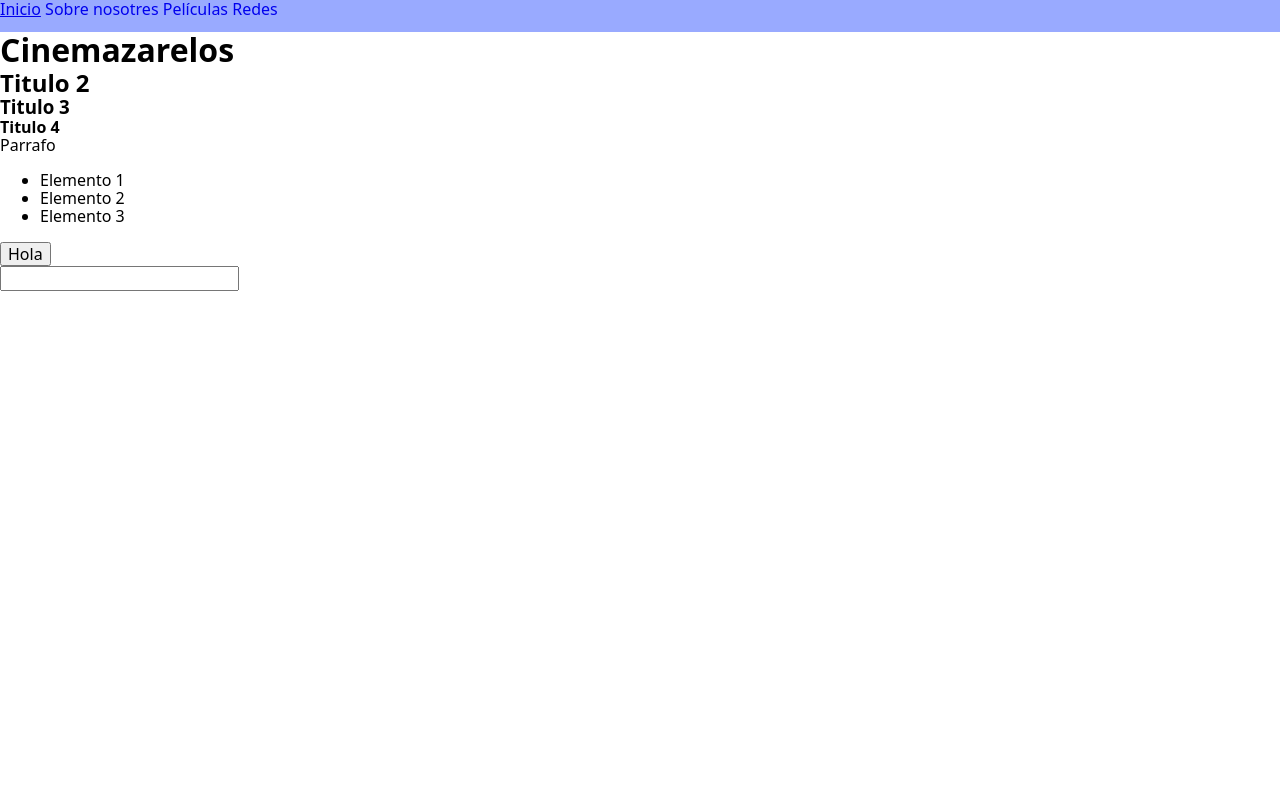
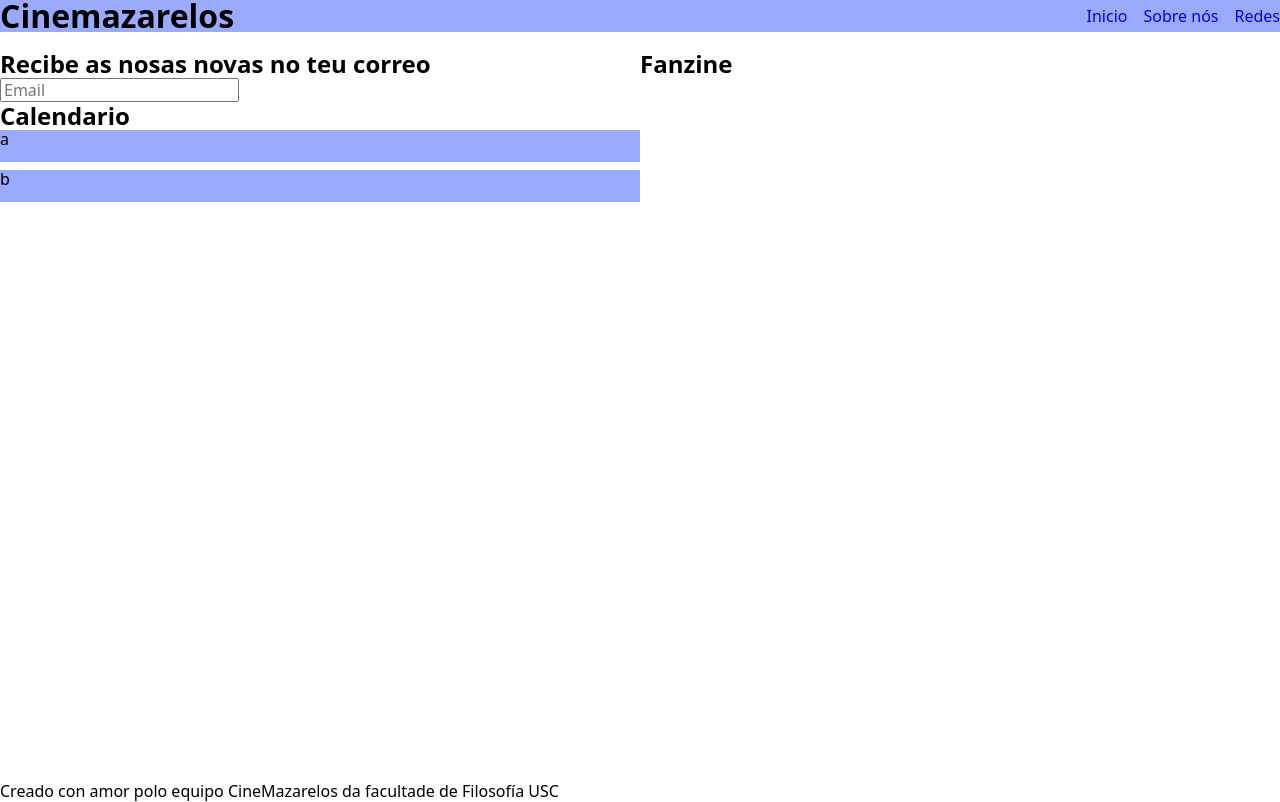
Before and after one commit to eerii/cinemazarelos, a Python web app: template templates/inicio.html in a window 1280 px wide. Before the commit the page ends 291 px from the top, so only its background shows below. Run offline with Jinja, Linux system fonts and the light colour scheme; the template is opened without the code that fills it, so the values that code supplies are empty.

Commit message:
feat: esqueleto da páxina de inicio 🌻

```diff
--- a/assets/inline_css.js
+++ b/assets/inline_css.js
@@ -4,6 +4,7 @@
 window.cssScope ??= new MutationObserver(mutations => {
     document?.body?.querySelectorAll('style:not([data-scope])').forEach(node => {
         node.dataset.scope = node.parentNode.dataset.scope ??= (window.cssScopeCount++)
+        node.style.display = 'none'
         node.textContent = node.textContent
             .replace(/((@keyframes\s|animation:|animation-name:)[^{};]*)\bme(?![A-Za-z])/g, `$1scope-${node.parentNode.dataset.scope}`)
             .replace(/(^|[^-\w])this(?![-\w])/g, `$1[data-scope='${node.parentNode.dataset.scope}']`)
--- a/assets/style.css
+++ b/assets/style.css
@@ -18,6 +18,10 @@
 html {
 }
 body {
+    margin-top: 2rem; /* Barra de navegacion */
+    min-height: calc(100vh - 2rem);
+    display: flex;
+    flex-direction: column;
 }
 
 /* * * * * * * * * * * * * * * * * * * * * * * * * * * * * * * * * * * * * * * *
@@ -79,6 +83,7 @@
 }
 
 footer {
+    margin-top: auto;
 }
 
 address {
--- a/templates/base.html
+++ b/templates/base.html
@@ -20,32 +20,16 @@
     </head>
     <body>
         <!-- Barra de navegacion -->
-        <div>
-            <style>
-                this {
-                    background-color: #99aaff;
-                    position: fixed;
-                    top: 0;
-                    width: 100%;
-                    height: 2rem;
-                }
-            </style>
-            <a href="/">Inicio</a>
-            <a href="/about">Sobre nosotres</a>
-            <a href="/peliculas">Películas</a>
-            <a href="/">Redes</a>
-        </div>
+        {% include "nav.html" %}
 
         <!-- Contido -->
         <div>
-            <style>
-                this {
-                    margin-top: 2rem;
-                }
-            </style>
             {% block content %}
             <h1>Nada que ver aquí 🤫</h1>
             {% endblock %}
         </div>
     </body>
+    <footer>
+        <p>Creado con amor polo equipo CineMazarelos da facultade de Filosofía USC</p>
+    </footer>
 </html>
--- a/templates/inicio.html
+++ b/templates/inicio.html
@@ -3,18 +3,44 @@
 <!-- -->
 
 {% block content %}
-<h1>Cinemazarelos</h1>
-<h2>Titulo 2</h2>
-<h3>Titulo 3</h3>
-<h4>Titulo 4</h4>
-<p>Parrafo</p>
-<ul>
-    <li>Elemento 1</li>
-    <li>Elemento 2</li>
-    <li>Elemento 3</li>
-</ul>
-<button hx-get="/hello" hx-target="this">Hola</button>
-<form hx-post="/hello" hx-target="this">
-    <input type="text" name="name" />
-</form>
+<!-- Películas -->
+
+<div hx-get="/api/peliculas" hx-trigger="load">
+    <p class="htmx-indicator">Cargando...</p>
+</div>
+
+<!-- Widgets -->
+
+<div>
+    <style>
+        this { display: flex; }
+        this div { flex: 50%; }
+        @media sm- {
+            this { flex-direction: column; }
+        }
+    </style>
+    <div>
+        <h2>Recibe as nosas novas no teu correo</h2>
+        <input type="email" name="email" placeholder="Email">
+
+        <h2>Calendario</h2>
+        <div>
+            <style>
+                this div {
+                    width: 100%;
+                    height: 2rem;
+                    background-color: #99aaff;
+                    margin-bottom: 0.5rem;
+                }
+            </style>
+
+            <div>a</div>
+            <div>b</div>
+        </div>
+    </div>
+    <div>
+        <h2>Fanzine</h2>
+    </div>
+</div>
+
 {% endblock %}
--- /dev/null
+++ b/templates/nav.html
@@ -0,0 +1,24 @@
+<div>
+    <style>
+        this {
+            position: fixed;
+            top: 0;
+            width: 100%;
+            height: 2rem;
+            background-color: #99aaff;
+
+            display: flex;
+            flex-direction: row;
+            align-items: center;
+            gap: 1rem;
+        }
+
+        this h1 {
+            flex-grow: 1;
+        }
+    </style>
+    <h1>Cinemazarelos</h1>
+    <a href="/">Inicio</a>
+    <a href="/sobre_nos">Sobre nós</a>
+    <a href="/">Redes</a>
+</div>
```
Also changed, not shown: templates/peliculas.html (+0 -10 lines), templates/sobre_nos.html (added, +27 -0 lines), .sqlx/query-2e41133d2f75b052bcc42bd222d804eea0e2d5c35aed9e46be7eb41ceceeab5b.json (added), 4 other files.
